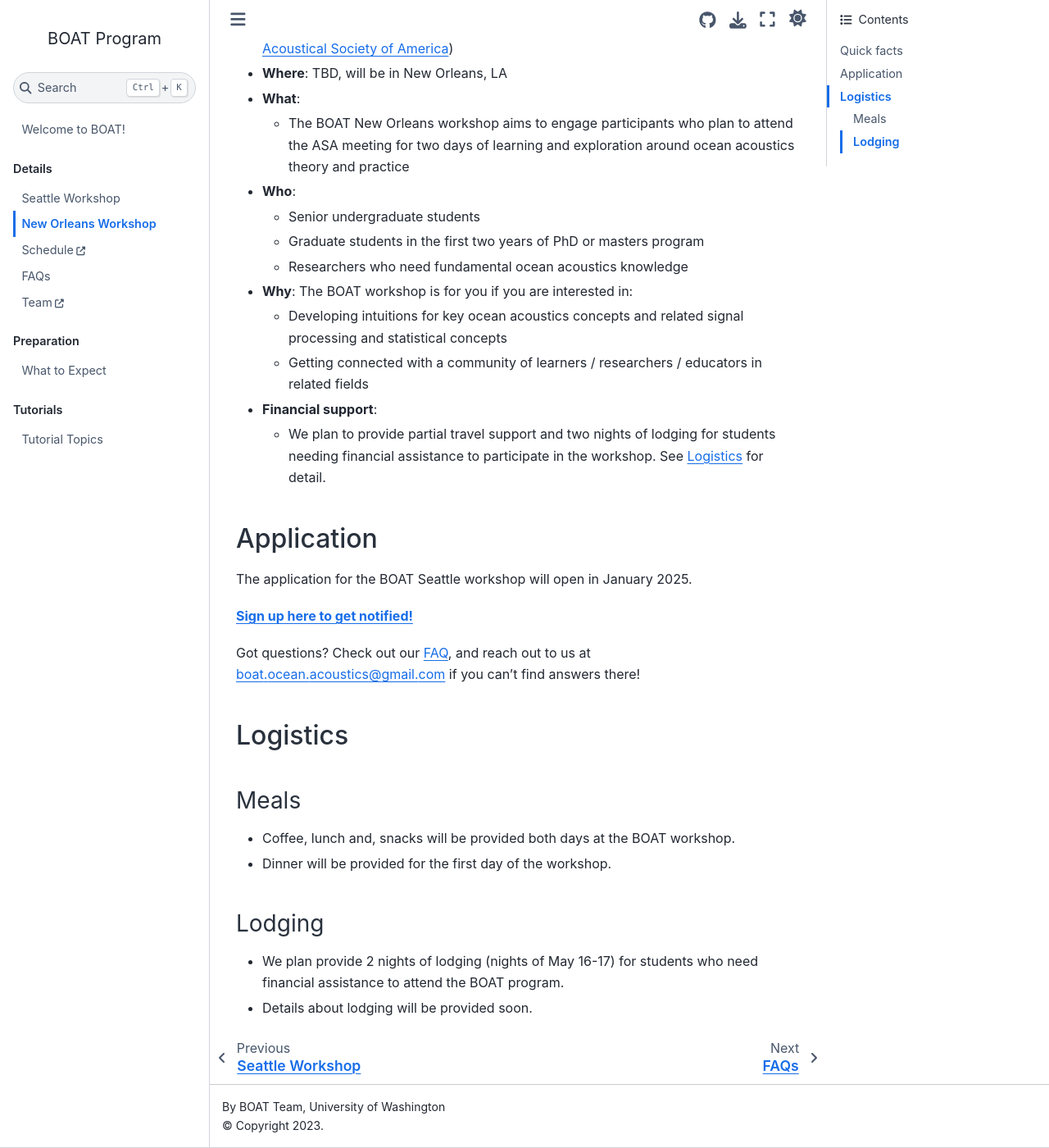
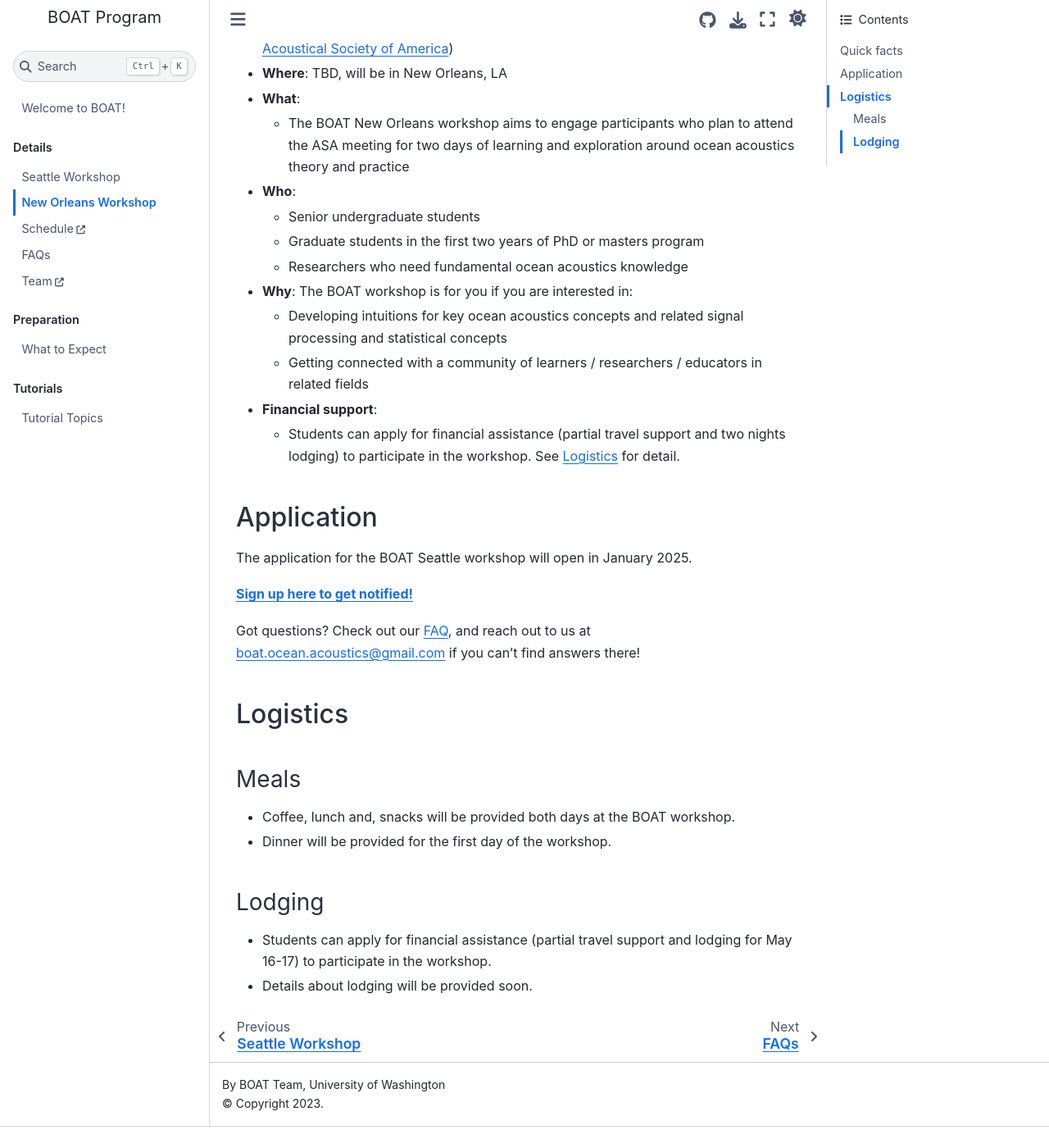
Before and after one commit to BOAT-ocean-acoustics/boat-website, a Jupyter Book: the page built from book/workshop_new_orleans.md, in a window 1280 px wide and 1400 px high, scrolled down 196 px. Shown: the whole window at 82% size. Built offline with Jupyter Book 1.0.4 settings and Sphinx 7.4.7 and the Sphinx Book theme 1.1.4, drawn with Linux system fonts in a browser that asks for light colours; pages that are not in the unit, such as notebooks, are missing from menus; after the commit the page ends 1570 px from its top, so only the background shows below that.

Commit message:
editing financial aid text (#50)

```diff
--- a/book/workshop_new_orleans.md
+++ b/book/workshop_new_orleans.md
@@ -13,7 +13,8 @@
   - Developing intuitions for key ocean acoustics concepts and related signal processing and statistical concepts
   - Getting connected with a community of learners / researchers / educators in related fields
 - **Financial support**:
-  - We plan to provide partial travel support and two nights of lodging for students needing financial assistance to participate in the workshop. See [](new-orleands-logistics) for detail.
+  - Students can apply for financial assistance (partial travel support and two nights lodging) to participate in the
+workshop. See [](new-orleands-logistics) for detail.
 
 
 ## Application
@@ -38,7 +39,8 @@
 * Dinner will be provided for the first day of the workshop.
 
 ### Lodging
-* We plan provide 2 nights of lodging (nights of May 16-17) for students who need financial assistance to attend the BOAT program.
+* Students can apply for financial assistance (partial travel support and lodging for May 16-17) to participate in the
+workshop.
 * Details about lodging will be provided soon.
 <!-- * Dorms are all single/double rooms and each contain a private bathroom.
 * Participants who opt to will be staying at Willow Hall. Please Check in after
```
